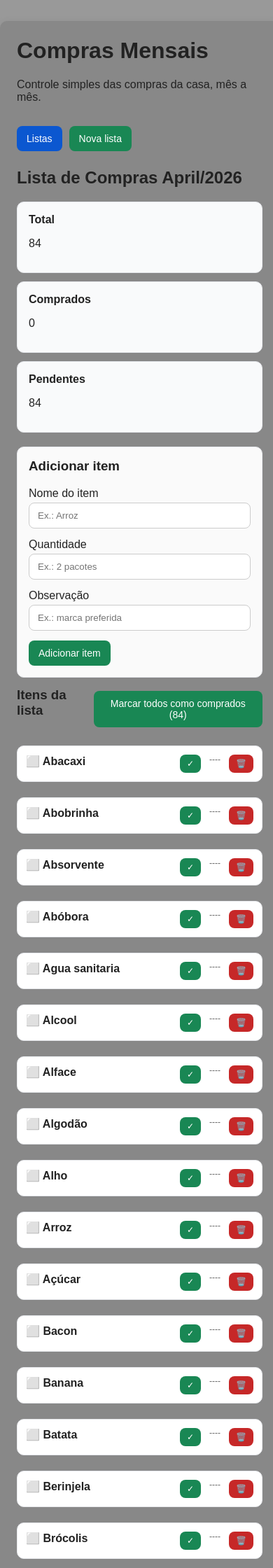
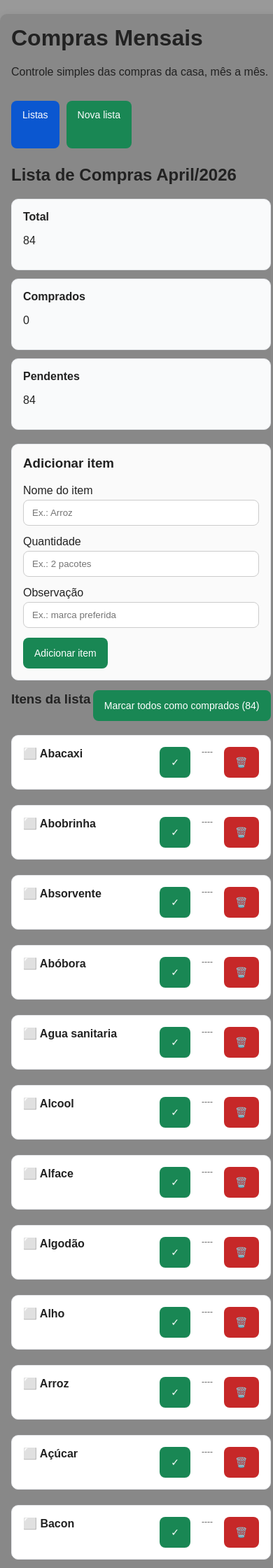
Before and after one commit to tuliospfc/projeto_mercado_rapido, a Django app: page /8/ in a window 390 px wide. Shown: the top 2240 px of the page at 70% size. Run offline with Django 4.2, Linux system fonts and the light colour scheme; data comes from the database, SQL or seed files in the repository; both versions use the stored data as it was after the commit.

Commit message:
botoes ajustados para uso em celulares

```diff
--- a/compras/templates/compras/base.html
+++ b/compras/templates/compras/base.html
@@ -36,6 +36,14 @@
         .item-info strong { display: inline-block; min-width: 80px; }
         .itens-grid { display: grid; gap: 8px; }
         .item-card { padding: 12px; }
+        @media (max-width: 768px) {
+            .container { width: 95%; padding: 16px; margin: 20px auto; }
+            .item-card { padding: 16px; }
+            .acoes { gap: 12px; }
+            .btn { padding: 12px 16px; font-size: 14px; min-height: 44px; }
+            .item-info { font-size: 16px; }
+            .item-info strong { min-width: 60px; }
+        }
     </style>
 </head>
 <body>
--- a/compras/templates/compras/lista_detalhe.html
+++ b/compras/templates/compras/lista_detalhe.html
@@ -102,7 +102,7 @@
                     <div class="acoes">
                         <form method="post" action="{% url 'compras:item_toggle' item.id %}">
                             {% csrf_token %}
-                            <button type="submit" class="btn {% if item.comprado %}btn-warning{% else %}btn-success{% endif %}" style="padding: 6px 10px; font-size: 12px;">
+                            <button type="submit" class="btn {% if item.comprado %}btn-warning{% else %}btn-success{% endif %}">
                                 {% if item.comprado %}↩️{% else %}✓{% endif %}
                             </button>
                         </form>
@@ -111,7 +111,7 @@
 
                         <form method="post" action="{% url 'compras:item_delete' item.id %}">
                             {% csrf_token %}
-                            <button type="submit" class="btn btn-danger" style="padding: 6px 10px; font-size: 12px;">🗑️</button>
+                            <button type="submit" class="btn btn-danger">🗑️</button>
                         </form>
                     </div>
                 </div>
```
Also changed, not shown: db.sqlite3.
